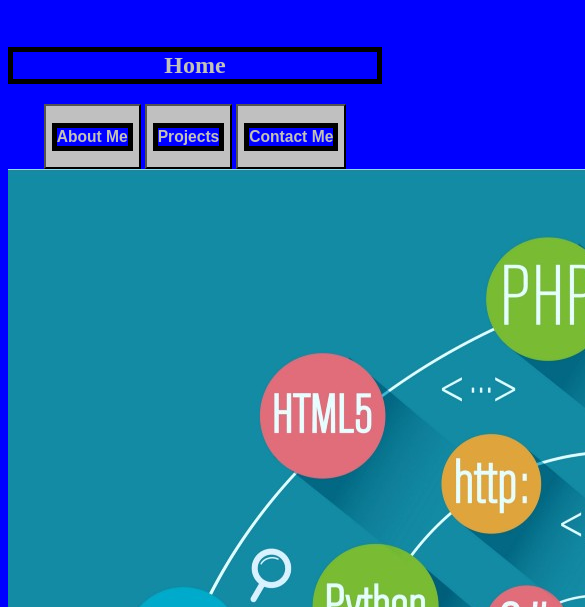
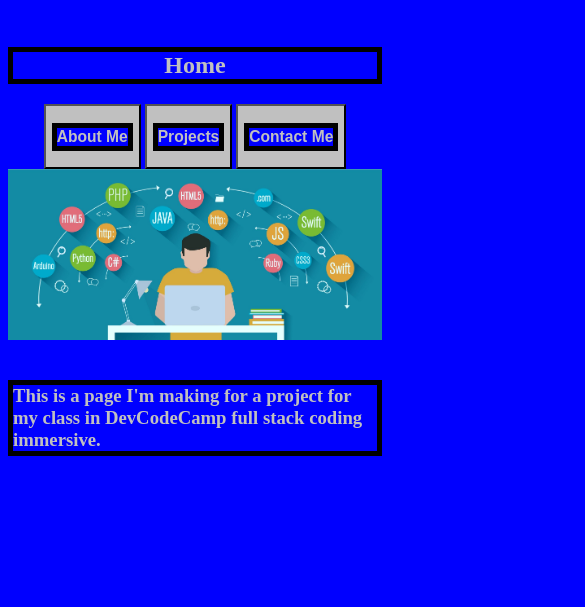
Before and after one commit to Therbots/therbots.github.io, a plain HTML site: page index.html in a window 390 px wide. Shown: the part 237-844 px from the top of the page, 585 px wide, since content can reach past the window. Drawn offline with Linux system fonts and the light colour scheme.

Commit message:
added code to hopefully make the images on my page mobile friendly

```diff
--- a/index.html
+++ b/index.html
@@ -9,7 +9,7 @@
             <h1>Welcome to my page!</h3>
             <h2>Home</h2>
             <button onclick="document.location='about.html'"> <h3>About Me</h3> </button> <button onclick="document.location='projects.html'"> <h3>Projects</h3> </button> <button onclick="document.location='contact.html'"> <h3>Contact Me</h3> </button>
-            <img src="images/prog01.jpeg"
+            <img src="images/prog01.jpeg" style="max-width:100%;height:auto;">
         </center>
         <br>
         <h3>This is a page I'm making for a project for my class in DevCodeCamp full stack coding immersive.</h4>
```
Also changed, not shown: about.html (+1 -0 lines).
